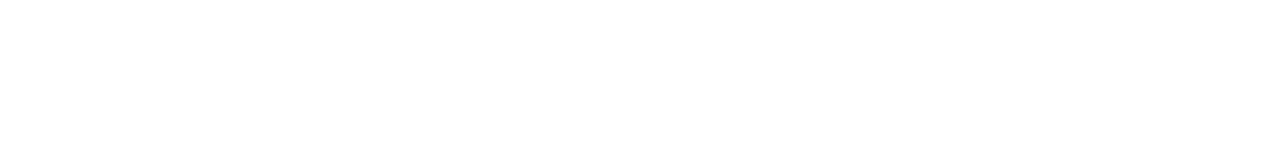
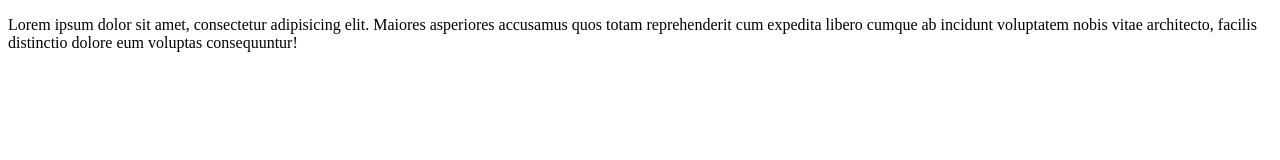
Before and after one commit to juangomez9619/git-tutorial, a plain HTML site: page index.html in a window 1280 px wide. Drawn offline with Linux system fonts and the light colour scheme.

Commit message:
parrafo agregado

```diff
--- a/index.html
+++ b/index.html
@@ -7,5 +7,6 @@
 </head>
 <body>
 
+  <p>Lorem ipsum dolor sit amet, consectetur adipisicing elit. Maiores asperiores accusamus quos totam reprehenderit cum expedita libero cumque ab incidunt voluptatem nobis vitae architecto, facilis distinctio dolore eum voluptas consequuntur!</p>
 </body>
 </html>
```
